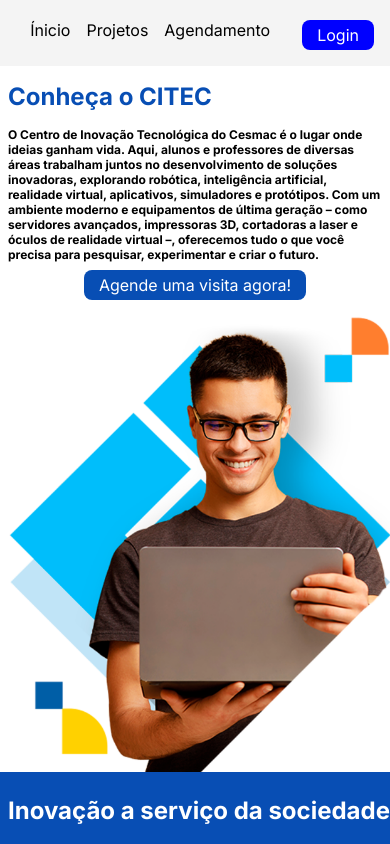
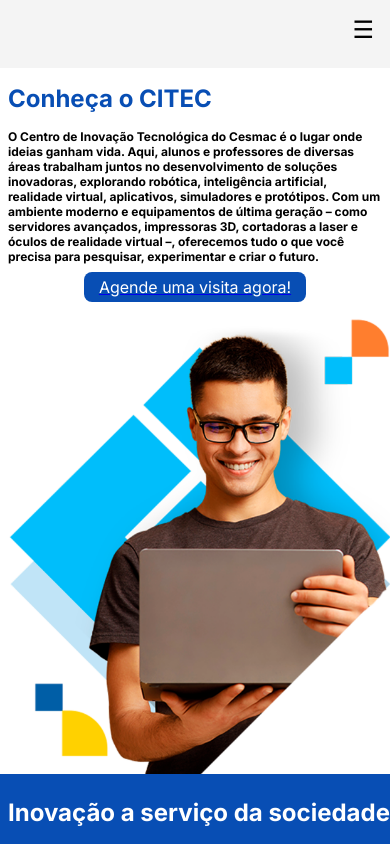
Before and after one commit to joaomatheus-dev/sistema-citec, a React (Create React App) app: page / in a window 390 px wide. Shown: the top 844 px of the page. Built offline with nearby package versions, Linux system fonts and the light colour scheme; no server answers.

Commit message:
adicionado menu para mobile e responsividade

```diff
--- a/src/component/header/Header.css
+++ b/src/component/header/Header.css
@@ -1,6 +1,5 @@
-.navbar{
+.navbar {
   display: flex;
-  flex: 1;
   justify-content: flex-end;
   align-items: center;
   background-color: #f4f4f4;
@@ -8,17 +7,30 @@
   font-family: "Inter", sans-serif, Helvetica, Arial, sans-serif;
   font-style: normal;
   font-size: 16px;
+  position: relative;
 }
 
-.navbar-links{
+.navbar-links {
   display: flex;
-  gap: 1rem;
+  gap: 1.5rem;
+  align-items: center;
 }
 
-.button{
+.navbar-links a {
+  text-decoration: none;
+  color: black;
+  transition: color 0.3s ease;
+  padding: 0.5rem 0;
+}
+
+.navbar-links a:hover {
+  color: #555;
+}
+
+.button {
   background-color: blue;
   color: white;
-  padding: 5px 15px;
+  padding: 8px 16px;
   border: none;
   border-radius: 8px;
   cursor: pointer;
@@ -29,12 +41,157 @@
 }
 
 .button:hover {
-  background-color: gray;
+  background-color: #0066cc;
 }
 
-a{
-  margin-top: 4px;
-  text-decoration: none;
-  text-decoration-color: none;
-  color: black;
+.navbar-divider {
+  height: 24px;
+  width: 1px;
+  background-color: #ccc;
 }
+
+.user-dropdown {
+  position: relative;
+  display: inline-block;
+}
+
+.user-button {
+  background-color: blue;
+  color: white;
+  padding: 8px 16px;
+  border: none;
+  border-radius: 8px;
+  cursor: pointer;
+  font-size: 16px;
+  transition: background-color 0.3s ease;
+  font-family: "Inter", sans-serif, Helvetica, Arial, sans-serif;
+  font-style: normal;
+  display: flex;
+  align-items: center;
+  gap: 6px;
+}
+
+.user-button:hover {
+  background-color: #0066cc;
+}
+
+.dropdown-arrow {
+  font-size: 12px;
+  transition: transform 0.2s;
+}
+
+.dropdown-arrow.open {
+  transform: rotate(180deg);
+}
+
+.dropdown-menu {
+  position: absolute;
+  right: 0;
+  background-color: white;
+  min-width: 160px;
+  box-shadow: 0px 8px 16px 0px rgba(0,0,0,0.2);
+  z-index: 1;
+  border-radius: 8px;
+  overflow: hidden;
+  margin-top: 5px;
+}
+
+.dropdown-item {
+  width: 100%;
+  text-align: left;
+  padding: 12px 16px;
+  border: none;
+  background: none;
+  cursor: pointer;
+  font-family: "Inter", sans-serif, Helvetica, Arial, sans-serif;
+  font-size: 16px;
+  color: #333;
+  transition: background-color 0.2s;
+}
+
+.dropdown-item:hover {
+  background-color: #f1f1f1;
+}
+
+.logout-button {
+  background-color: red;
+  color: #f1f1f1;
+  font-weight: bold;
+}
+
+.mobile-menu-button {
+  display: none;
+  background: none;
+  border: none;
+  font-size: 24px;
+  cursor: pointer;
+  padding: 8px;
+  z-index: 100;
+}
+
+@media (max-width: 768px) {
+  .navbar {
+    flex-direction: column;
+    align-items: flex-end;
+    padding: 0.75rem;
+  }
+
+  .mobile-menu-button {
+    display: block;
+  }
+
+  .navbar-links {
+    flex-direction: column;
+    width: 100%;
+    align-items: flex-end;
+    gap: 0;
+    margin-top: 0.5rem;
+    max-height: 0;
+    overflow: hidden;
+    transition: max-height 0.3s ease-out;
+  }
+
+  .navbar-links.active {
+    max-height: 500px;
+  }
+
+  .navbar-links a,
+  .user-dropdown,
+  .navbar-divider {
+    width: 100%;
+    text-align: right;
+    padding: 12px 0;
+    border-bottom: 1px solid #eee;
+  }
+
+  .button, .user-button {
+    width: 100%;
+    text-align: center;
+    padding: 12px;
+    margin: 8px 0;
+  }
+
+  .dropdown-menu {
+    position: static;
+    width: 100%;
+    box-shadow: none;
+    border-radius: 0;
+    margin-top: 0;
+    border: 1px solid #eee;
+    border-top: none;
+  }
+
+  .navbar-divider {
+    display: none;
+  }
+}
+
+@media (max-width: 480px) {
+  .navbar {
+    padding: 0.5rem;
+  }
+
+  .button, .user-button, .dropdown-item {
+    font-size: 14px;
+  }
+}
--- a/src/component/header/Header.tsx
+++ b/src/component/header/Header.tsx
@@ -2,12 +2,13 @@
 import './Header.css';
 import { Link } from 'react-router';
 import { getAuth, onAuthStateChanged, signOut } from 'firebase/auth';
-import Dropdown from 'react-bootstrap/Dropdown';
 import Swal from 'sweetalert2';
 
 const Header = () => {
   const [user, setUser] = useState<any>(null);
   const [loading, setLoading] = useState(true);
+  const [dropdownOpen, setDropdownOpen] = useState(false);
+  const [mobileMenuOpen, setMobileMenuOpen] = useState(false);
 
   useEffect(() => {
     const auth = getAuth();
@@ -52,33 +53,46 @@
     }
   }
 
+  const toggleDropdown = () => {
+    setDropdownOpen(!dropdownOpen);
+  };
+
+  const toggleMobileMenu = () => {
+    setMobileMenuOpen(!mobileMenuOpen);
+  };
+
   if (loading) {
     return <div className="navbar">Carregando...</div>;
   }
 
   return (
     <nav className='navbar'>
-      <div className='navbar-links'>
-        <Link to="/">Ínicio</Link>
-        <Link to="/projetos">Projetos</Link>
-        <Link to="/agendamento">Agendamento</Link>
+      <button className="mobile-menu-button" onClick={toggleMobileMenu}>
+        ☰
+      </button>
+      <div className={`navbar-links ${mobileMenuOpen ? 'active' : ''}`}>
+        <Link to="/" onClick={() => setMobileMenuOpen(false)}>Ínicio</Link>
+        <Link to="/projetos" onClick={() => setMobileMenuOpen(false)}>Projetos</Link>
+        <Link to="/agendamento" onClick={() => setMobileMenuOpen(false)}>Agendamento</Link>
+
         <div className="navbar-divider"></div>
+
         {user ? (
-          <Dropdown>
-            <Dropdown.Toggle>
+          <div className="user-dropdown">
+            <button className="user-button" onClick={toggleDropdown}>
               {user.displayName || user.email || 'Usuário'}
-            </Dropdown.Toggle>
-
-            <Dropdown.Menu>
-              <Dropdown.Item
-                onClick={handleLogout}
-              >
-                Logout
-              </Dropdown.Item>
-            </Dropdown.Menu>
-          </Dropdown>
+              <span className={`dropdown-arrow ${dropdownOpen ? 'open' : ''}`}>▼</span>
+            </button>
+            {dropdownOpen && (
+              <div className="dropdown-menu">
+                <button className="dropdown-item logout-button" onClick={handleLogout}>
+                  Sair
+                </button>
+              </div>
+            )}
+          </div>
         ) : (
-          <Link to="/login">
+          <Link to="/login" onClick={() => setMobileMenuOpen(false)}>
             <button className='button'>Login</button>
           </Link>
         )}
```
